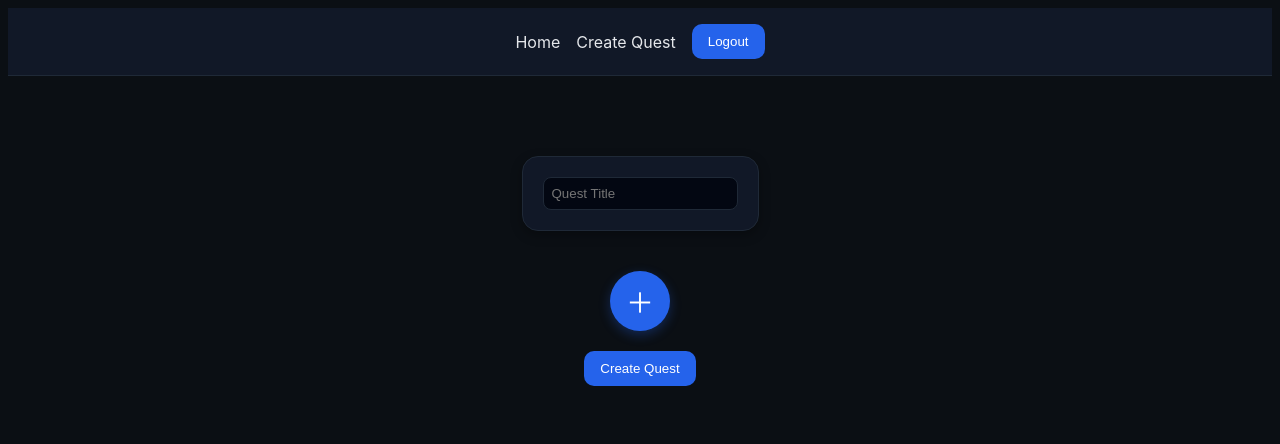
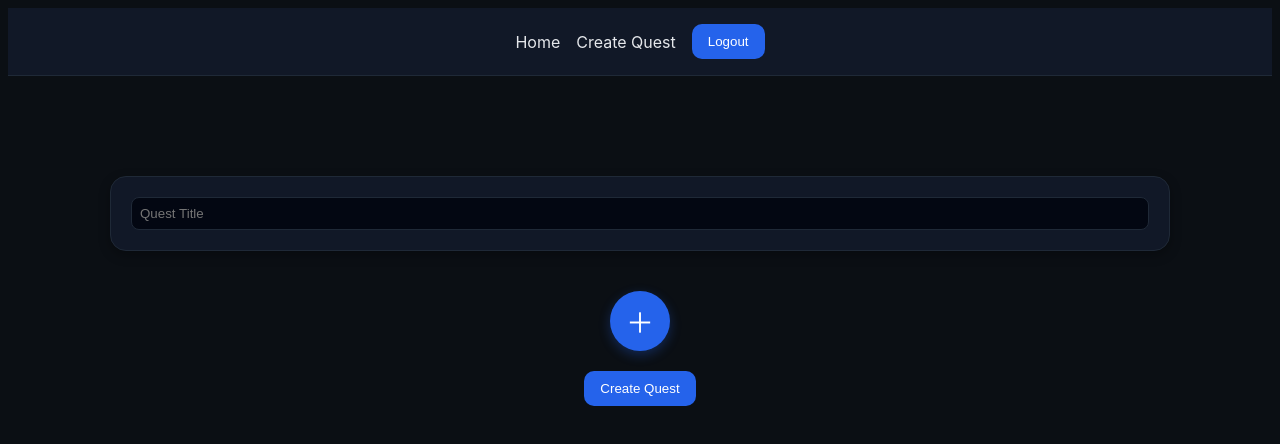
Before and after one commit to harperreynell/quests, a Vue app: page /create-quest in a window 1280 px wide. Shown: the top 444 px of the page. Built offline with nearby package versions, Linux system fonts and the light colour scheme; sample sign-in values are in the browser's storage.

Commit message:
Added page

```diff
--- a/src/App.vue
+++ b/src/App.vue
@@ -17,7 +17,9 @@ export default {
       <button class="primary" @click="logout">Logout</button>
     </nav>
 
-    <router-view />
+    <div class="content">
+      <router-view />
+    </div>
   </div>
 </template>
 
@@ -27,6 +29,12 @@ export default {
   min-height: 100vh;
   background: #0b0f14;
   color: #e5e7eb;
+}
+
+.content {
+  max-width: 1200px;   /* ← MAKE THIS BIGGER if you want */
+  margin: 0 auto;
+  padding: 40px 32px;
 }
 
 .navbar {
--- a/src/assets/main.css
+++ b/src/assets/main.css
@@ -6,9 +6,6 @@ html, body {
   padding: 0;
   background: #0b0f14;
   color: #e5e7eb;
-  display: flex;
-  justify-content: center;
-  align-items: center;
   font-family: -apple-system, BlinkMacSystemFont, Segoe UI, Roboto, Arial, serif;
 }
 
@@ -16,9 +13,6 @@ html, body {
   width: 100%;
   max-width: 1280px;
   min-height: 100vh;
-  display: flex;
-  justify-content: center;
-  align-items: flex-start;
   padding: 2rem;
   background: #0b0f14;
   box-sizing: border-box;
--- a/src/components/CreateQuest.vue
+++ b/src/components/CreateQuest.vue
@@ -200,7 +200,7 @@ export default {
 <style>
 .container {
   width: 100%;
-  display: flex;
+  //display: flex;
   justify-content: center;
   align-items: flex-start;
   background: #0b0f14;
@@ -211,7 +211,7 @@ export default {
 
 
 .page {
-  max-width: 800px;
+  max-width: 1100px;
   margin: 40px auto;
   font-family: -apple-system, BlinkMacSystemFont, Segoe UI, Roboto, Arial, serif;
   color: #e5e7eb;
@@ -243,20 +243,6 @@ export default {
   color: #e5e7eb;
   padding: 8px;
   border-radius: 8px;
-}
-
-.meta-row {
-  display: flex;
-  gap: 10px;
-}
-
-.meta-input {
-  flex: 1;
-  padding: 8px;
-  border-radius: 8px;
-  border: 1px solid #1f2937;
-  background: #030712;
-  color: #e5e7eb;
 }
 
 .questions {
--- a/src/components/Home.vue
+++ b/src/components/Home.vue
@@ -11,6 +11,9 @@ export default{
       const data = await res.json();
       this.quest_list = data['quest_list'];
     },
+    openQuest(index) {
+      this.$router.push(`/quest/${index}`);
+    }
   },
   created() {
     this.getQuest();
@@ -25,7 +28,9 @@ export default{
       <div
           v-for="(q, qi) in quest_list"
           :key="qi"
-        class="quest-card">
+          class="quest-card"
+          @click="openQuest(qi)"
+      >
         <h3>{{ q.title }}</h3>
         <p>Author: {{ q.author }}</p>
         <p>Date: {{ q.date }}</p>
@@ -48,8 +53,10 @@ export default{
   overflow: hidden;
   transition: transform 0.05s ease, border 0.1s ease;
   border: 1px solid #1f2937;
-  padding-left: 5%;
-  margin-bottom: 5%;
+  //padding-left: 5%;
+  //margin-bottom: 5%;
   width: 100%;
+  padding: 24px;
+  margin-bottom: 24px;
 }
 </style>
--- a/src/router/index.js
+++ b/src/router/index.js
@@ -3,6 +3,7 @@ import { createRouter, createWebHistory } from "vue-router";
 import Home from "../components/Home.vue";
 import CreateQuest from "../components/CreateQuest.vue";
 import Login from "../components/Login.vue";
+import SolveQuest from "../components/SolveQuest.vue";
 
 const routes = [
     {
@@ -24,6 +25,11 @@ const routes = [
         path: "/login",
         name: "Login",
         component: Login
+    },
+    {
+        path: "/quest/:id",
+        name: "SolveQuest",
+        component: SolveQuest
     }
 ];
 
```
Lines whose indentation alone changed are shown as unchanged.
